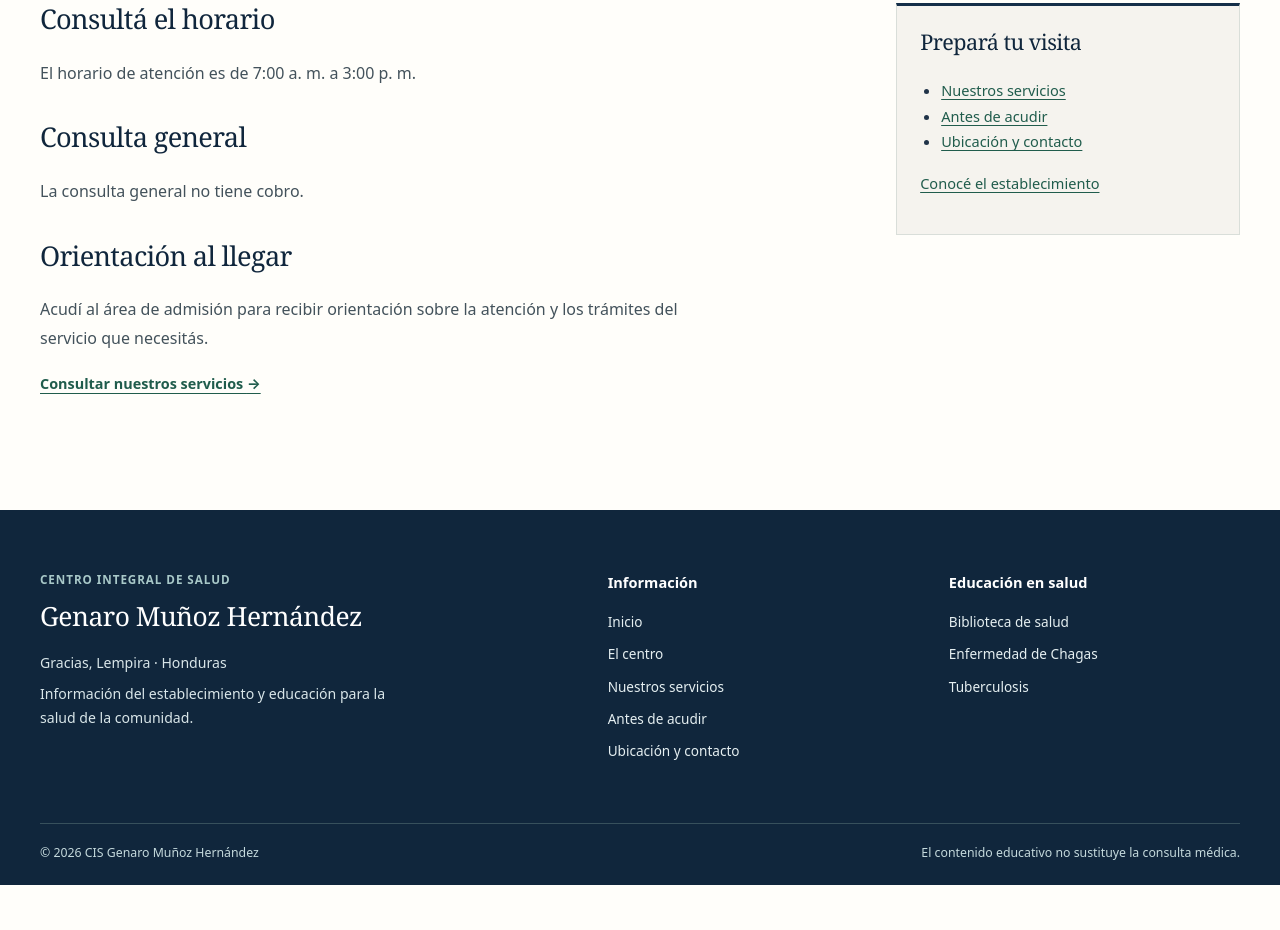
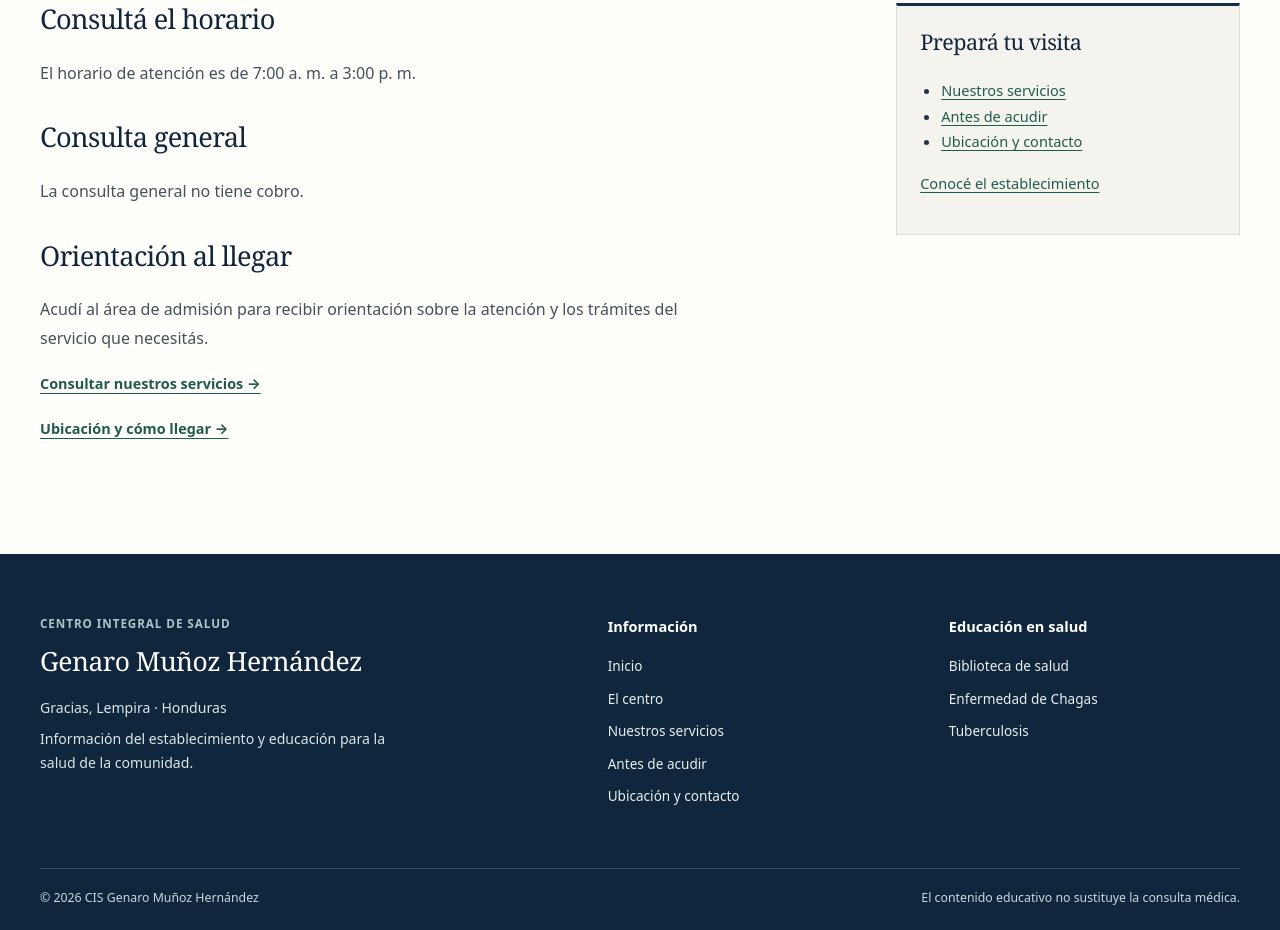
Before and after one commit to carlosmvks1/Genaro-Mu-oz, an Astro site: page /Genaro-Mu-oz/antes-de-acudir in a window 1280 px wide. Shown: the part 583-1513 px from the top of the page. Before the commit the page ends 1468 px from the top, so only its background shows below. Built offline with nearby package versions, Linux system fonts and the light colour scheme; Astro itself is replaced by a stand-in of ours.

Commit message:
Pulido previo a presentación: src/pages/antes-de-acudir.astro

```diff
--- a/src/pages/antes-de-acudir.astro
+++ b/src/pages/antes-de-acudir.astro
@@ -10,4 +10,5 @@ import { siteUrl } from '../lib/paths';
   <h2>Orientación al llegar</h2><p>Acudí al área de admisión para recibir orientación sobre la atención y los trámites del servicio que necesitás.</p>
   {centro.requisitosAtencion && <><h2>Requisitos de atención</h2><ul>{centro.requisitosAtencion.valor.map(requisito => <li>{requisito}</li>)}</ul></>}
   <p><a class="text-link" href={siteUrl('nuestros-servicios/')}>Consultar nuestros servicios <span aria-hidden="true">→</span></a></p>
+  <p><a class="text-link" href={siteUrl('ubicacion-y-contacto/')}>Ubicación y cómo llegar <span aria-hidden="true">→</span></a></p>
 </VisitorLayout>
```
